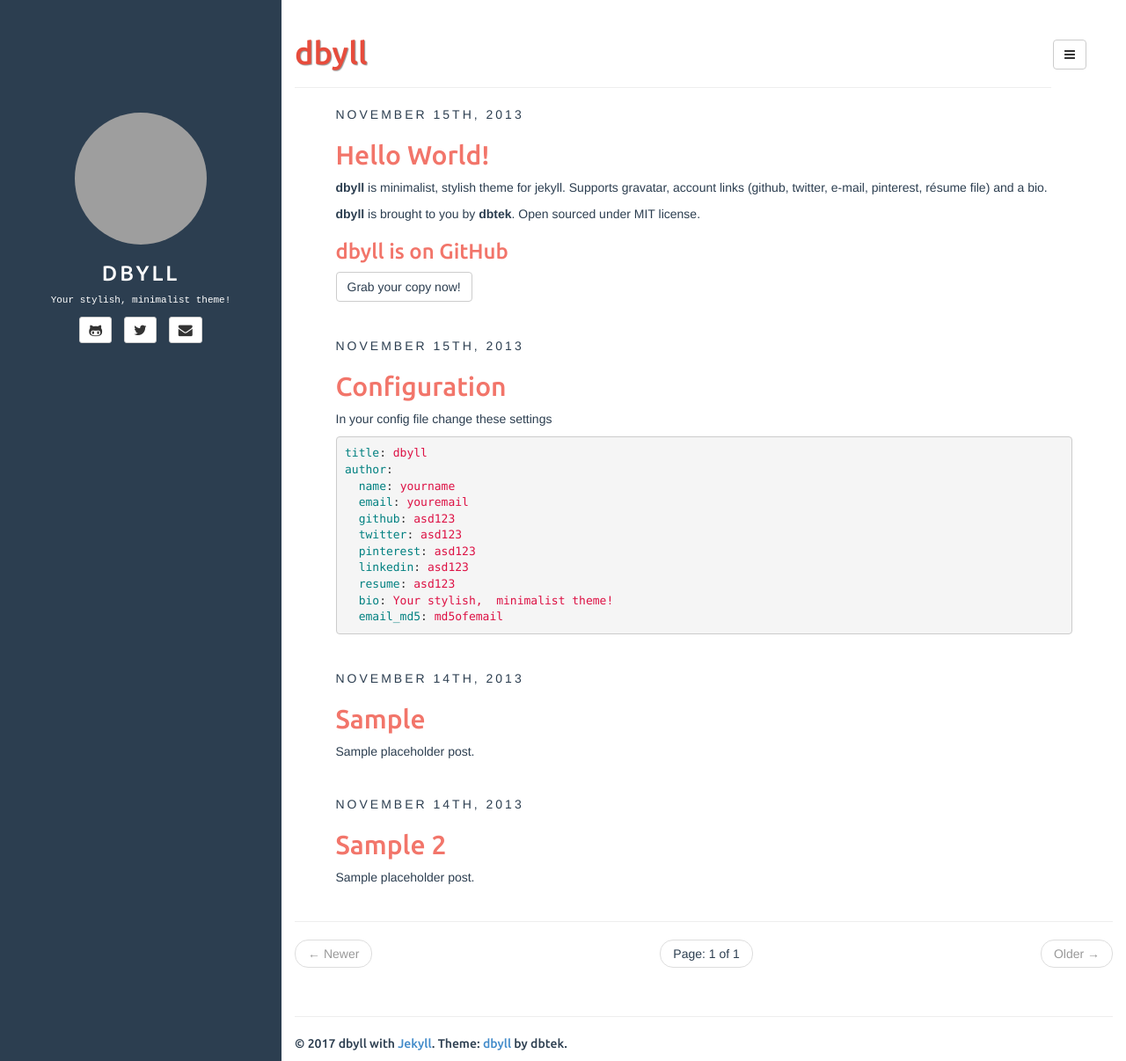
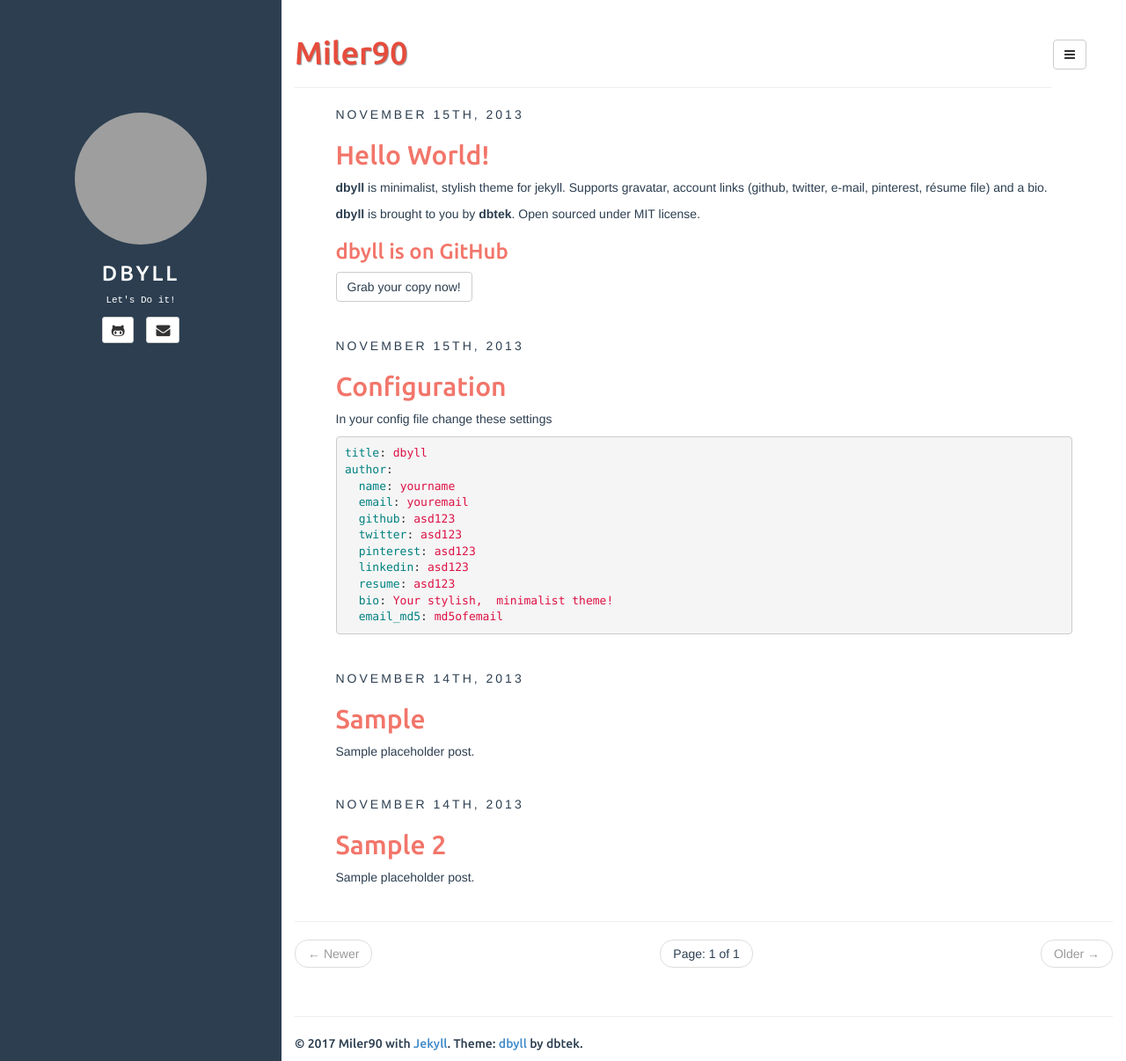
Before and after one commit to Milker90/milker90.github.io, a Jekyll site: the page built from index.html, in a window 1280 px wide and 1206 px high. Shown: the whole window at 88% size. Built offline with Jekyll 4.4.1, drawn with Linux system fonts in a browser that asks for light colours; the list of posts is cut into pages by our own code; grey boxes are pictures that could not be loaded.

Commit message:
modify config

```diff
--- a/_config.yml
+++ b/_config.yml
@@ -14,18 +14,15 @@ defaults:
     scope:
       path: "" # empty string for all files
     values:
-      title: dbyll
+      title: Miler90
 
 description: Stylish Jekyll Theme
 author:
-  name: dbyll
-  email: dbyll@ismaildemirbilek.com
-  github: dbtek
-  twitter: dbtek
-  pinterest: asd123
-  linkedin: asd123
-  bio: Your stylish, minimalist theme!
-  email_md5: 726351295ec82e145928582f595aa3aa
+  name: Miler90
+  email: 516346496@qq.com
+  github: miler90
+  bio: Let's Do it!
+  email_md5: f469932393622596c1b973acb02f4d31
 
 rss_path: feed.xml
 categories_path: categories.html
```
